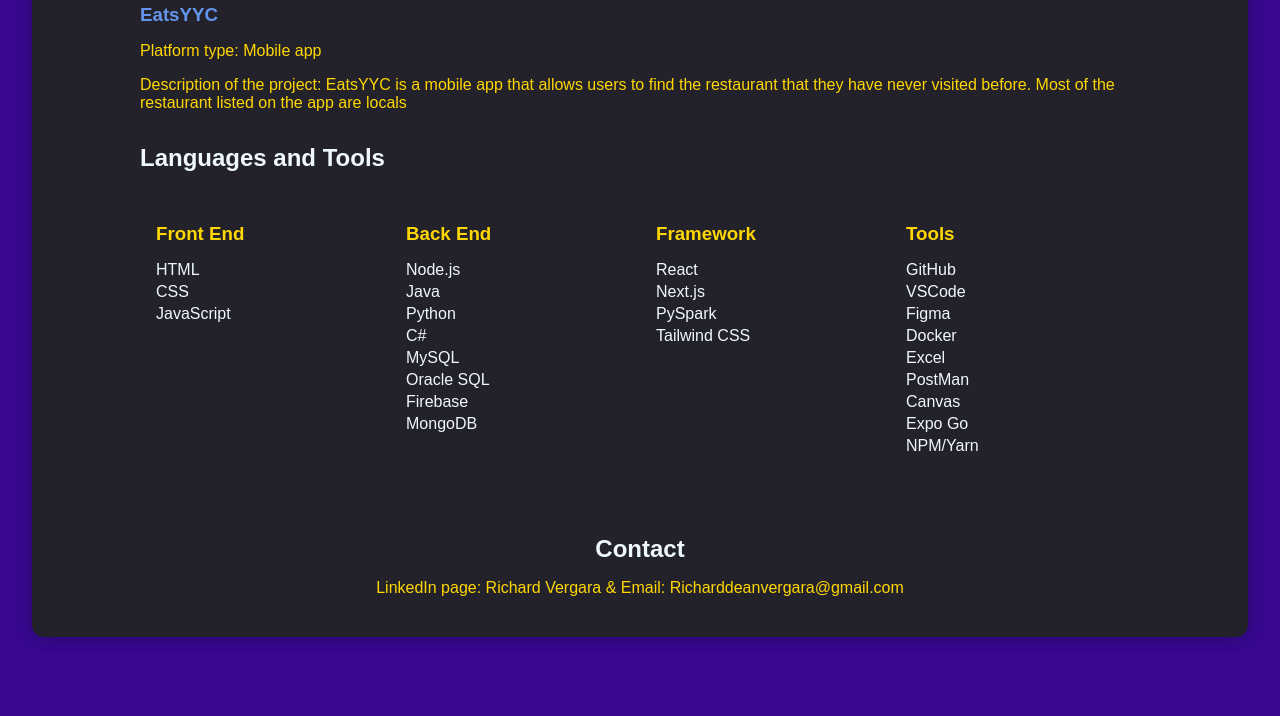
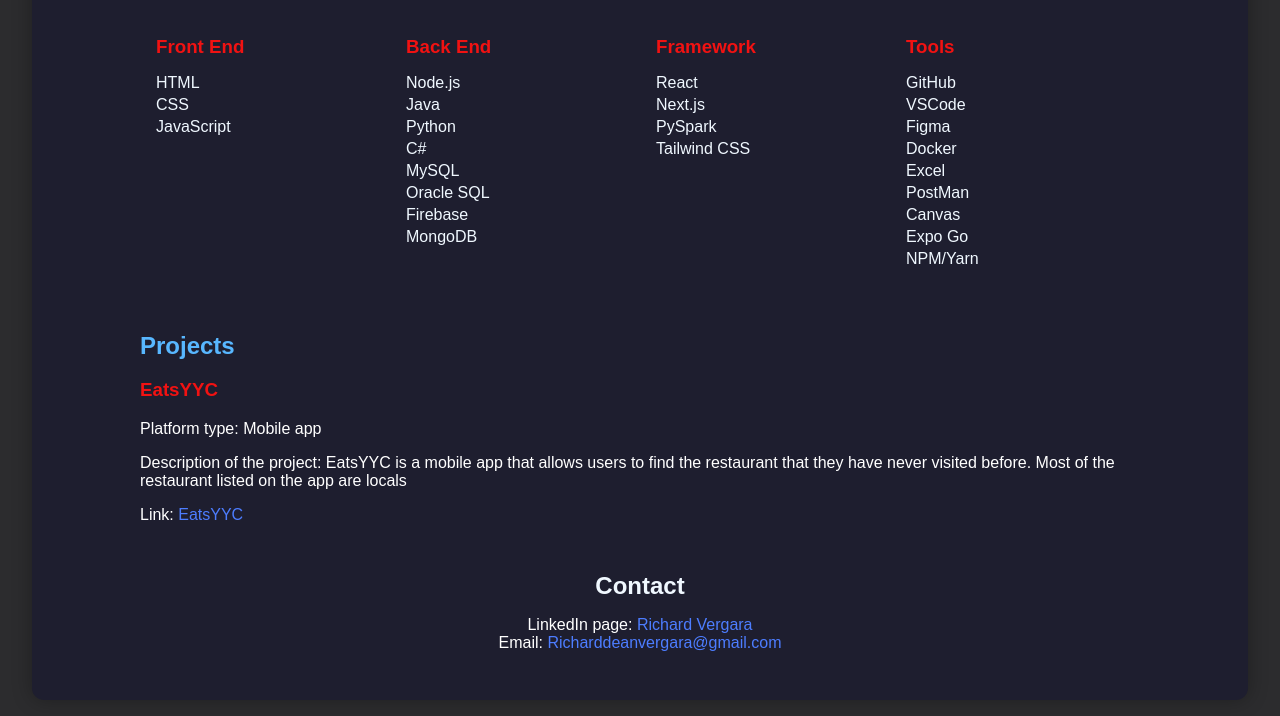
Before and after one commit to RichardVergara09/RichardVergara.github.io, a plain HTML site: page index.html in a window 1280 px wide. Shown: the part 410-1126 px from the top of the page. Before the commit the page ends 1063 px from the top, so only its background shows below. Drawn offline with Linux system fonts and the light colour scheme.

Commit message:
Update - Need icons

```diff
--- a/css/styles.css
+++ b/css/styles.css
@@ -1,12 +1,12 @@
 body {
-            background-color: #380891;
+    background-color: #2c2c2e;
     margin: 0;
     font-family: Arial, sans-serif;
     padding: 1rem;
 }
 
 .inner_background {
-            background-color: #23222b;
+    background-color: #1e1e2f;
     width: 95vw;
     max-width: 1500px;
     margin: 0 auto;
@@ -33,7 +33,7 @@
 }
 
 header p {
-            color: #FFD700;
+    color: #58b7ff;
     margin-top: 0;
 }
 
@@ -43,12 +43,12 @@
 }
 
 h2 {
-            color: aliceblue;
+    color: #58b7ff;
     margin-bottom: 1rem;
 }
 
 .project_header {
-            color: #0d86d6;
+    color: #4aa8e0;
 }
 
 .intro {
@@ -57,13 +57,18 @@
 }
 
 .project {
-            color: cornflowerblue;
+    color: #17a89a;
     font-weight: bold;
     margin-bottom: 0.5rem;
 }
 
-        p {
-            color: #FFD700;
+.project:hover {
+    color: #b2fef7;
+    transition: color 0.3s ease;
+}
+
+section p {
+    color: #ffffff;
     margin-bottom: 0.5rem;
 }
 
@@ -71,6 +76,13 @@
     color: aliceblue;
     text-align: center;
     margin-top: 3rem;
+}
+
+/* Footer specific text - no pointer cursor */
+footer h2,
+footer p {
+    cursor: default;
+    color: aliceblue;
 }
 
 .skills-grid {
@@ -87,7 +99,7 @@
 }
 
 .skills-grid h3 {
-            color: #FFD700;
+    color: #f11212;
     margin-bottom: 0.5rem;
 }
 
@@ -101,13 +113,36 @@
     color: aliceblue;
 }
 
+/* Default link styles - no styling */
 a {
-            color: #FFD700;
+    text-decoration: none;
+    color: inherit;
+    cursor: default;
+}
+
+/* Specific link class for actual clickable links */
+.link {
+    color: #4d7dff;
+    cursor: pointer;
     text-decoration: none;
 }
 
-        a:hover {
+.link:hover {
     text-decoration: underline;
+    color: #7da3ff;
+}
+
+/* Project link specific */
+.project-link {
+    color: #f11212;
+    cursor: pointer;
+    text-decoration: none;
+    font-weight: bold;
+}
+
+.project-link:hover {
+    color: #f86a6a;
+    transition: color 0.3s ease;
 }
 
 /* Remove list styling from About Me section */
@@ -115,3 +150,7 @@
     list-style: none;
     padding-left: 0;
 }
+
+.contact {
+    color: #ffffff;
+}
--- a/index.html
+++ b/index.html
@@ -26,19 +26,9 @@
                     </ul>
                 </section>
 
-                <!-- Projects -->
-                <section>
-                    <h2 class="project_header">Projects</h2>
-                    <div>
-                        <h3 class="project">EatsYYC</h3>
-                        <p>Platform type: Mobile app</p>
-                        <p>Description of the project: EatsYYC is a mobile app that allows users to find the restaurant that they have never visited before. Most of the restaurant listed on the app are locals</p>
-                    </div>
-                </section>
-
                 <!-- Languages and Tools -->
                 <section>
-                    <h2>Languages and Tools</h2>
+                    <h2>Technical Skills</h2>
                     <div class="skills-grid">
                         <div>
                             <h3>Front End</h3>
@@ -86,10 +76,25 @@
                         </div>
                     </div>
                 </section>
+
+                <!-- Projects -->
+                <section>
+                    <h2>Projects</h2>
+                    <div>
+                        <h3 class="project-link">EatsYYC</h3>
+                        <p>Platform type: Mobile app</p>
+                        <p>Description of the project: EatsYYC is a mobile app that allows users to find the restaurant that they have never visited before. Most of the restaurant listed on the app are locals</p>
+                        <p>Link: <a href="https://your-eatsyyc-link.com" class="link">EatsYYC</a></p>
+                    </div>
+                </section>
+
                 <footer>
                     <h2>Contact</h2>
-                    <p>LinkedIn page: <a href="https://www.linkedin.com/in/richard-v-8a5a19265/">Richard Vergara</a>
-                        & Email: <a href="mailto:richarddeanvergara@gmail.com">Richarddeanvergara@gmail.com</a>
+                    <p class="contact">
+                        LinkedIn page:
+                        <a href="https://www.linkedin.com/in/richard-v-8a5a19265/" class="link">Richard Vergara</a><br>
+                        Email:
+                        <a href="mailto:richarddeanvergara@gmail.com" class="link">Richarddeanvergara@gmail.com</a>
                     </p>
                 </footer>
             </main>
```
Lines whose indentation alone changed are shown as unchanged.
